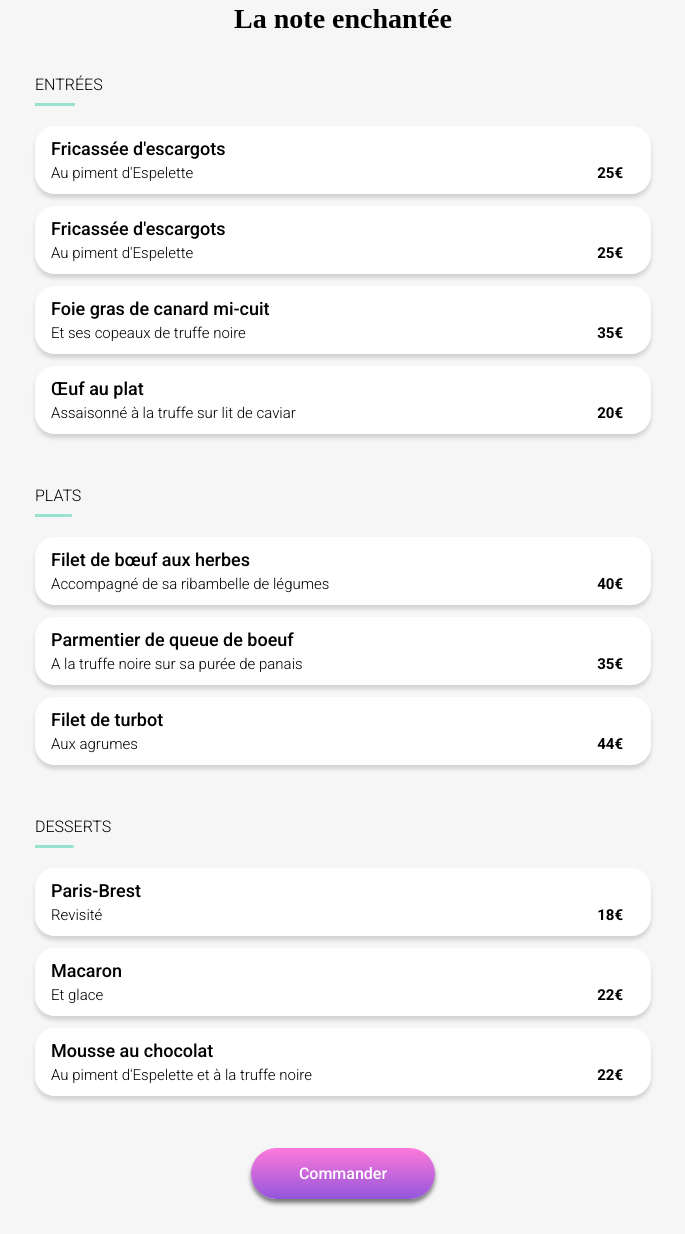
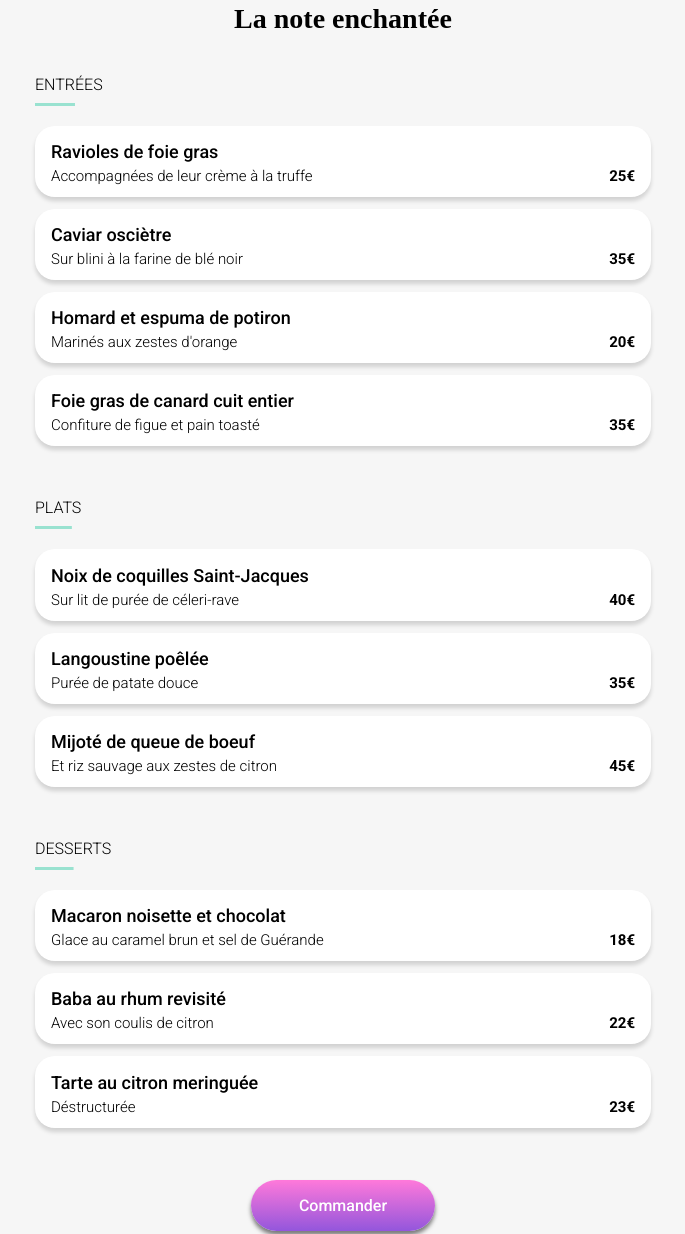
Before and after one commit to paulinethomaslgc/project_4, a website: page restaurants/menu_note-enchantee.html in a window 1280 px wide. Shown: the part 460-1694 px from the top of the page, without its empty margins (297-982 px from the left). Drawn offline with Linux system fonts and the light colour scheme; grey boxes are pictures that could not be loaded; a web font is replaced by a local one.

Commit message:
Fix restaurants page html and layout

```diff
--- a/restaurants/menu_note-enchantee.html
+++ b/restaurants/menu_note-enchantee.html
@@ -34,153 +34,131 @@
                         <h2 class="menu_part_subtitle"><span class="menu_part_underlined">Entr</span>ées</h2>
                         <div class="menu_card">
                             <div class="menu_card_content">
-                                <div>
-                                <h3 class="menu_card_title">Fricassée d'escargots</h3>
-                                <p class="menu_card_txt">Au piment d'Espelette </p>
+                                <div class="menu_card_txt-container">
+                                    <h3 class="menu_card_title">Ravioles de foie gras</h3>
+                                    <p class="menu_card_subtitle">Accompagnées de leur crème à la truffe</p>
                                 </div>
+                                <p class="menu_card_price">25€</p>
                             </div>
-                            <div class="menu_card_subcontent">
-                                <p class="menu_card_price">25€</p>
-                                <div class="menu_card_subcontent_check">
+                            <div class="menu_card_check">
                                 <i class="fa-solid fa-check"></i>
-                                </div>
                             </div>
                         </div>
                         <div class="menu_card">
                             <div class="menu_card_content">
-                                <div>
-                                <h3 class="menu_card_title">Fricassée d'escargots</h3>
-                                <p class="menu_card_txt">Au piment d'Espelette </p>
+                                <div class="menu_card_txt-container">
+                                    <h3 class="menu_card_title">Caviar osciètre</h3>
+                                    <p class="menu_card_subtitle">Sur blini à la farine de blé noir</p>
                                 </div>
+                                <p class="menu_card_price">35€</p>
                             </div>
-                            <div class="menu_card_subcontent">
-                                <p class="menu_card_price">25€</p>
-                                <div class="menu_card_subcontent_check">
+                            <div class="menu_card_check">
                                 <i class="fa-solid fa-check"></i>
-                                </div>
                             </div>
                         </div>
                         <div class="menu_card">
                             <div class="menu_card_content">
-                                    <h3 class="menu_card_title"><span>Foie gras de canard mi-cuit</span></h3>
-                                    <p class="menu_card_txt"><span>Et ses copeaux de truffe noire</span></p>
+                                <div class="menu_card_txt-container">
+                                    <h3 class="menu_card_title">Homard et espuma de potiron</h3>
+                                    <p class="menu_card_subtitle">Marinés aux zestes d'orange</p>
                                 </div>
-                            <div class="menu_card_subcontent">
-                                <p class="menu_card_price">35€</p>
-                                <div class="menu_card_subcontent_check">
+                                <p class="menu_card_price">20€</p>
+                            </div>
+                            <div class="menu_card_check">
                                 <i class="fa-solid fa-check"></i>
-                                </div>
                             </div>
                         </div>
                         <div class="menu_card">
                             <div class="menu_card_content">
-                                    <h3 class="menu_card_title"><span>Œuf au plat</span></h3>
-                                    <p class="menu_card_txt"><span>Assaisonné à la truffe sur lit de caviar</span></p>
+                                <div class="menu_card_txt-container">
+                                    <h3 class="menu_card_title">Foie gras de canard cuit entier</h3>
+                                    <p class="menu_card_subtitle">Confiture de figue et pain toasté</p>
                                 </div>
-                            <div class="menu_card_subcontent">
-                                <p class="menu_card_price">20€</p>
-                                <div class="menu_card_subcontent_check">
+                                <p class="menu_card_price">35€</p>
+                            </div>
+                            <div class="menu_card_check">
                                 <i class="fa-solid fa-check"></i>
                             </div>
                         </div>
-                        </div>
-
                     </article>
                     <article class="menu_part menu_part--2">
                         <h2 class="menu_part_subtitle"><span class="menu_part_underlined">Plat</span>s</h2>
                         <div class="menu_card">
                             <div class="menu_card_content">
-                                <div>
-                                <h3 class="menu_card_title">Filet de bœuf aux herbes</h3>
-                                <p class="menu_card_txt">Accompagné de sa ribambelle de légumes</p>
+                                <div class="menu_card_txt-container">
+                                    <h3 class="menu_card_title">Noix de coquilles Saint-Jacques</h3>
+                                    <p class="menu_card_subtitle">Sur lit de purée de céleri-rave</p>
                                 </div>
+                                <p class="menu_card_price">40€</p>
                             </div>
-                            <div class="menu_card_subcontent">
-                                <p class="menu_card_price">40€</p>
-                                <div class="menu_card_subcontent_check">
+                            <div class="menu_card_check">
                                 <i class="fa-solid fa-check"></i>
-                                </div>
-                            </div>
-
-                        </div>
-                        <div class="menu_card">
-                            <div class="menu_card_content">
-                                    <h3 class="menu_card_title"><span>Parmentier de queue de boeuf</span></h3>
-                                    <p class="menu_card_txt"><span>A la truffe noire sur sa purée de panais</span></p>
-                            </div>
-                            <div class="menu_card_subcontent">
-                                <p class="menu_card_price">35€</p>
-                                <div class="menu_card_subcontent_check">
-                                    <i class="fa-solid fa-check"></i>
-                                </div>
                             </div>
                         </div>
                         <div class="menu_card">
                             <div class="menu_card_content">
-                                    <h3 class="menu_card_title"><span>Filet de turbot</span></h3>
-                                    <p class="menu_card_txt"><span>Aux agrumes</span></p>
+                                <div class="menu_card_txt-container">
+                                    <h3 class="menu_card_title">Langoustine poêlée</h3>
+                                    <p class="menu_card_subtitle">Purée de patate douce</p>
                                 </div>
-                            <div class="menu_card_subcontent">
-                                <p class="menu_card_price">44€</p>
-                                <div class="menu_card_subcontent_check">
+                                <p class="menu_card_price">35€</p>
+                            </div>
+                            <div class="menu_card_check">
                                 <i class="fa-solid fa-check"></i>
                             </div>
                         </div>
+                        <div class="menu_card">
+                            <div class="menu_card_content">
+                                <div class="menu_card_txt-container">
+                                    <h3 class="menu_card_title">Mijoté de queue de boeuf</h3>
+                                    <p class="menu_card_subtitle">Et riz sauvage aux zestes de citron</p>
                                 </div>
-
+                                <p class="menu_card_price">45€</p>
+                            </div>
+                            <div class="menu_card_check">
+                                <i class="fa-solid fa-check"></i>
+                            </div>
+                        </div>
                     </article>
                     <article class="menu_part menu_part--3">
                         <h2 class="menu_part_subtitle"><span class="menu_part_underlined">Dess</span>erts</h2>
                         <div class="menu_card">
                             <div class="menu_card_content">
-                                    <h3 class="menu_card_title">
-                                        <span>Paris-Brest</span>
-                                    </h3>
-                                    <p class="menu_card_txt">
-                                        <span>Revisité</span>
-                                    </p>
+                                <div class="menu_card_txt-container">
+                                    <h3 class="menu_card_title">Macaron noisette et chocolat</h3>
+                                    <p class="menu_card_subtitle">Glace au caramel brun et sel de Guérande</p>
                                 </div>
-                            <div class="menu_card_subcontent">
                                 <p class="menu_card_price">18€</p>
-                                <div class="menu_card_subcontent_check">
+                            </div>
+                            <div class="menu_card_check">
                                 <i class="fa-solid fa-check"></i>
-                                </div>
                             </div>
                         </div>
                         <div class="menu_card">
                             <div class="menu_card_content">
-                                    <h3 class="menu_card_title">
-                                        <span>Macaron</span>
-                                    </h3>
-                                    <p class="menu_card_txt">
-                                        <span>Et glace</span>
-                                    </p>
+                                <div class="menu_card_txt-container">
+                                    <h3 class="menu_card_title">Baba au rhum revisité</h3>
+                                    <p class="menu_card_subtitle">Avec son coulis de citron</p>
                                 </div>
-                            <div class="menu_card_subcontent">
                                 <p class="menu_card_price">22€</p>
-                                <div class="menu_card_subcontent_check">
+                            </div>
+                            <div class="menu_card_check">
                                 <i class="fa-solid fa-check"></i>
-                                </div>
                             </div>
                         </div>
                         <div class="menu_card">
                             <div class="menu_card_content">
-                                    <h3 class="menu_card_title">
-                                        <span>Mousse au chocolat</span>
-                                    </h3>
-                                    <p class="menu_card_txt">
-                                        <span>Au piment d'Espelette et à la truffe noire</span>
-                                    </p>
+                                <div class="menu_card_txt-container">
+                                    <h3 class="menu_card_title">Tarte au citron meringuée</h3>
+                                    <p class="menu_card_subtitle">Déstructurée</p>
                                 </div>
-                            <div class="menu_card_subcontent">
-                                <p class="menu_card_price">22€</p>
-                                <div class="menu_card_subcontent_check">
+                                <p class="menu_card_price">23€</p>
+                            </div>
+                            <div class="menu_card_check">
                                 <i class="fa-solid fa-check"></i>
                             </div>
                         </div>
-                        </div>
                     </article>
-
                     <div class="btn_command_disposition">
                         <button class="btn_command">Commander</button>
                     </div>
--- a/scss/_restaurant-page.scss
+++ b/scss/_restaurant-page.scss
@@ -103,20 +103,11 @@
         justify-content: space-between;
         background: color.$secondary-background-color;
         align-items: flex-end;
-        padding-left: 1rem;
         margin-bottom: 0.75rem;
-        gap: 1.5rem;
         overflow: hidden;
-        &:hover > .menu_card_subcontent {
+        &:hover > .menu_card_check {
             margin-right: 0px;
-            transition: all 1s;
-        }
-        &:hover > .menu_card_content {
-            width: calc(100% - 150px);
-            transition: all 1s;
-           /* @media (min-width: 450px) {
-                width: 80%;
-            }*/
+            transition: margin-right 300ms ease-in-out;
         }
 
         @media (min-width: 768px) {
@@ -133,55 +124,56 @@
             width: 100%;
         }
 
-        &_txt {
+        &_subtitle {
             font-size: 15px;
             font-weight: 300;
-            padding-bottom: 0.75rem;
             white-space: nowrap;
             overflow: hidden;
             text-overflow: ellipsis;
             width: 100%;
 
-            &_content {
-                display: flex;
-                flex-direction: column;
-                overflow: hidden;
-                width: 100%;
-                transition: all 1s;
-            }
+
         }
 
         &_price {
             font-size: 15px;
             font-weight: 700;
-            margin-right: 1.75rem;
-            padding-bottom: 0.75rem;
         }
 
         &_content {
             display: flex;
-            flex-direction: column;
-            width: calc(100% - 80px);
-
-        }
-        &_subcontent {
-            display: flex;
-            height: 100%;
+            flex-direction: row;
             justify-content: space-between;
             align-items: flex-end;
-            margin-right: -68px;
-            border-radius: 0 1.25rem 1.25rem 0;
-            transition: margin-right 1s;
+            width: 100%;
+            padding: 0.75rem 1rem;
+            gap: 1rem;
+            transition: width 300ms ease-in-out;
+        }
 
-            &_check {
+        &_txt-container {
+            width: calc(100% - 2.5rem);
+            transition: width 300ms ease-in-out;
+        }
+
+        &_check {
                 display: flex;
                 justify-content: center;
                 height: 100%;
-                padding-right:0 1.25rem;
+                margin-right: -68px;
                 background-color: color.$tertiary-color;
                 border-radius: 0 1.25rem 1.25rem 0;
+                transition: margin-right 300ms ease-in-out;
+        }
+}
+
+.menu_card_content:hover {
+            width: calc(100% - 68px);
+            transition: width 300ms ease-in-out;
+            &:hover > .menu_card_txt-container {
+                width: calc(100% - 3rem);
+            transition: width 300ms ease-in-out;
             }
-        }
     }
 }
 
@@ -189,7 +181,7 @@
     background-color: white;
     color: color.$tertiary-color;
     padding: 2px 3px;
-    margin: 1.5rem;
+    margin: 1.6rem 1.25rem;
     border-radius: 50%;
 }
 
```
Also changed, not shown: restaurants/menu_a-la-française.html (+55 -87 lines), restaurants/menu_delice-des-sens.html (+54 -87 lines), restaurants/menu_palette-du-gout.html (+59 -79 lines), assets/styles/style.css, 1 other file. Lines whose indentation alone changed are shown as unchanged.
